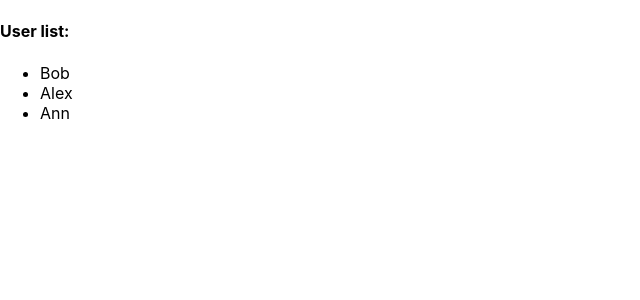
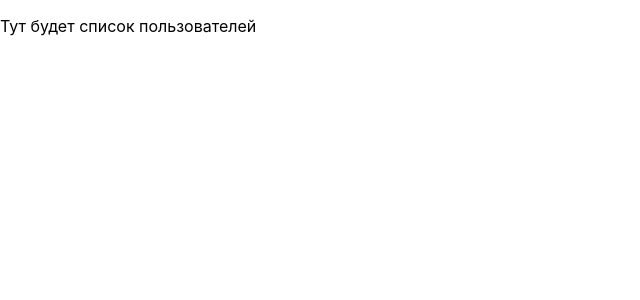
Before and after one commit to Cyberplata/exams-frontend, a React (Create React App) app: page / in a window 1280 px wide. Shown: the top 300 px of the page, without its empty margins (0-640 px from the left). Built offline with nearby package versions, Linux system fonts and the light colour scheme.

Commit message:
01sprint-2week-7task

```diff
--- a/src/index.tsx
+++ b/src/index.tsx
@@ -3,17 +3,12 @@
 import './index.css';
 
 function UsersList() {
-    const [users, setUsers] = useState<Array<string>>(["Bob", "Alex", "Ann"])
-    const getUser = (user: string) => <li>{user}</li>
-    const usersList = users.map(getUser)
+    const results = useState<Array<string>>(["Bob", "Alex", "Ann"])
+    const users = results[0]
+    const setUsers = results[1]
 
     return (
-        <main>
-            <h4>User list:</h4>
-            <ul>
-                {usersList}
-            </ul>
-        </main>
+        <p>Тут будет список пользователей</p>
     )
 }
 
@@ -21,4 +16,4 @@
     <UsersList/>, document.getElementById('root')
 );
 
-// Какую переменную необходимо указать вместо XXX, чтобы код заработал?
+// Какой тип правильнее указать вместо "any" при типизации стэйта?
```
